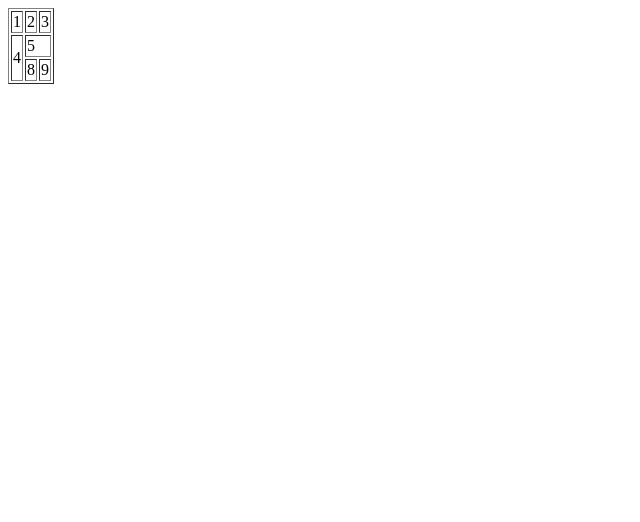
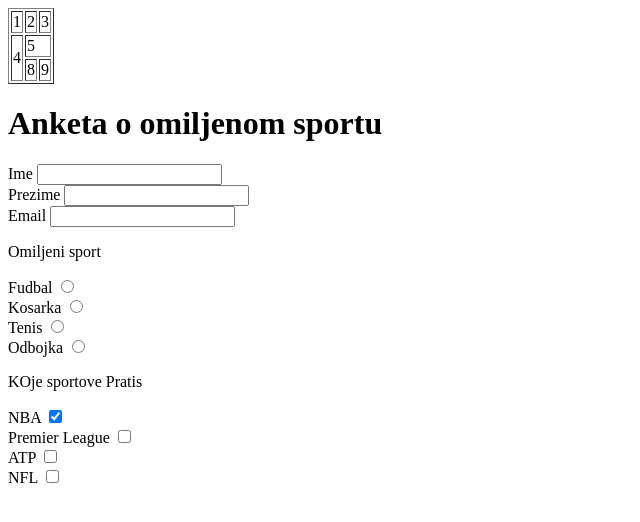
Before and after one commit to dzenankosuta/III-4-1-S, a plain HTML site: page html/7. cas/index.html in a window 1280 px wide. Shown: the whole page, without its empty margins (0-640 px from the left). Drawn offline with Linux system fonts and the light colour scheme.

Commit message:
forms exercise

```diff
--- a/html/7. cas/index.html
+++ b/html/7. cas/index.html
@@ -21,5 +21,37 @@
             <td>9</td>
         </tr>
     </table>
+
+    <form action="">
+        <h1>Anketa o omiljenom sportu</h1>
+        <label for="name">Ime</label>
+        <input type="text" name="name" id="name"><br>
+
+        <label for="last_name">Prezime</label>
+        <input type="text" name="last_name" id="last_name"><br>
+
+        <label for="email">Email</label>
+        <input type="email" name="email" id="email"><br>
+
+        <p>Omiljeni sport</p>
+        <label for="football">Fudbal</label>
+        <input type="radio" name="sport" id="football"><br>
+        <label for="basketball">Kosarka</label>
+        <input type="radio" name="sport" id="basketball"><br>
+        <label for="tennis">Tenis</label>
+        <input type="radio" name="sport" id="tennis"><br>
+        <label for="voleyball">Odbojka</label>
+        <input type="radio" name="sport" id="voleyball"><br>
+
+        <p>KOje sportove Pratis</p>
+        <label for="nba">NBA</label>
+        <input type="checkbox" name="nba" id="nba" checked><br>
+        <label for="premier_league">Premier League</label>
+        <input type="checkbox" name="premier_league" id="premier_league"><br>
+        <label for="tennis">ATP</label>
+        <input type="checkbox" name="tennis" id="tennis"><br>
+        <label for="nfl">NFL</label>
+        <input type="checkbox" name="nfl" id="nfl"><br>
+    </form>
 </body>
 </html>
```
